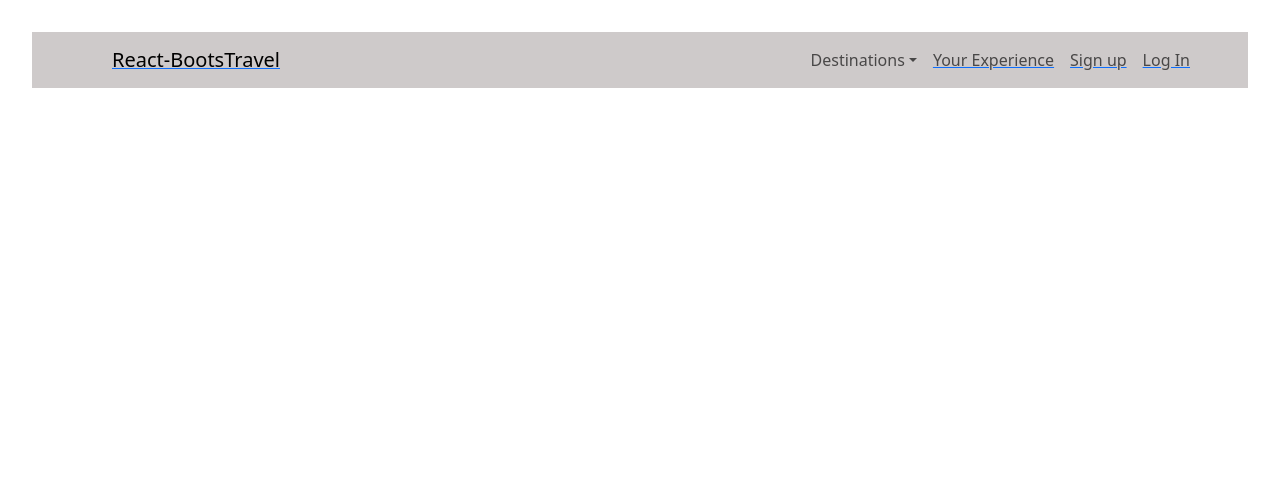
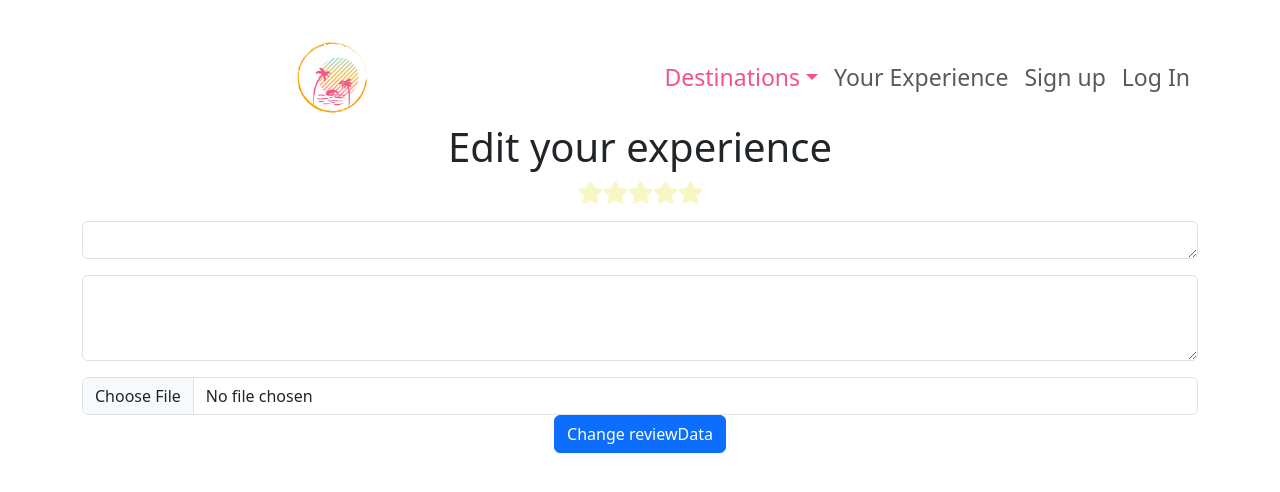
Before and after one commit to VeronicaVez/mavetravels-client, a React (Vite) app: page /reviews/edit/1 in a window 1280 px wide. Shown: the top 492 px of the page. Built offline with nearby package versions, Linux system fonts and the light colour scheme; no server answers.

Commit message:
reviews + navbar

```diff
--- a/src/Routes/AppRoutes.jsx
+++ b/src/Routes/AppRoutes.jsx
@@ -15,6 +15,7 @@ import UsersPage from "../pages/UsersPage/UsersPage"
 import ReviewsPage from "../pages/ReviewsPage/ReviewsPage"
 import NewReviewForm from "../components/NewReviewForm/NewReviewForm"
 import SpecificReviewPage from "./../pages/SpecificReviewPage/SpecificReviewPage"
+import EditReviewPage from "./../pages/EditReviewPage/EditReviewPage"
 
 const AppRoutes = () => {
 
@@ -28,6 +29,8 @@ const AppRoutes = () => {
             <Route path="/themes" element={<ThemesPage />} />
             <Route path="/reviews" element={<ReviewsPage />} />
             <Route path="/reviews/:reviewId" element={< SpecificReviewPage />} />
+            <Route path="/reviews/new-review" element={<NewReviewForm />} />
+            <Route path="/reviews/edit/:reviewId" element={<EditReviewPage/>}/>
             <Route path="/travels/:travelId" element={<TravelDetailsPage />} />
 
             <Route path="/signup" element={<SignUpPage />} />
@@ -36,12 +39,10 @@ const AppRoutes = () => {
             {/*<Route element={<PrivateRoutes/>}> */}
             <Route path="/users" element={<UsersPage />} />
             <Route path="/users/:username" element={<UserProfilePage />} />
-            <Route path="/users/edit/:username" element={<EditUserProfilePage />} />
             {/* <Route path="/admin-profile" element={<AdminProfilePage />} />
             </Route> */}
 
             <Route path="/admin-profile/create-travel" element={<NewTravelFormPage />} />
-            <Route path="reviews/new-review" element={<NewReviewForm />} />
 
             {/* <Route path="*" element={<NotFoundPage />} /> */}
 
--- /dev/null
+++ b/src/components/EditReviewForm/EditReviewForm.jsx
@@ -0,0 +1,127 @@
+import React from "react"
+import { useState, useEffect } from "react"
+import reviewsServices from "../../services/reviews.services"
+import { Link, useNavigate, useParams } from "react-router-dom"
+import { Form, Button, Row, Col } from "react-bootstrap"
+import uploadServices from "../../services/upload.services"
+
+import { FaStar } from "react-icons/fa"
+
+
+const EditReviewForm = () => {
+
+    const [reviewData, setReviewData] = useState({
+        title: "",
+        user: "",
+        travel: "",
+        source: "",
+        description: "",
+        rating: ""
+    })
+
+    const { reviewId } = useParams()
+
+    const [loadingImg, setLoadingImg] = useState(false)
+
+    useEffect(() => getReview(reviewId), [reviewId])
+
+    const navigate = useNavigate()
+
+    const getReview = (reviewId) => {
+
+        reviewsServices
+            .getReview(reviewId)
+            .then(({ data }) => setReviewData(data))
+            .catch(err => console.error(err))
+    }
+
+    const handleInputChange = (e) => {
+        const { value, name } = e.target
+        setReviewData({ ...reviewData, [name]: value })
+    }
+
+    const handleFormSubmit = (e) => {
+
+        e.preventDefault()
+
+        reviewsServices
+            .editReview(reviewId, reviewData)
+            .then(() => navigate(`/reviews/${reviewId}`))
+            .catch(err => console.log("que pasa?"))
+    }
+
+    const handleFileUpload = e => {
+
+        setLoadingImg(true)
+
+        const formData = new FormData()
+        formData.append('imageData', e.target.files[0])
+
+        uploadServices
+            .uploadimage(formData)
+            .then(res => {
+                setReviewData({ ...reviewData, source: res.data.cloudinary_url })
+                setLoadingImg(false)
+            })
+            .catch(err => {
+                console.log(err)
+                setLoadingImg(false)
+            })
+    }
+
+    const [rating, setRating] = useState(null)
+    const [hover, setHover] = useState(null)
+
+
+    return (
+        <Form onSubmit={handleFormSubmit}>
+            <Form.Group className="mb-3" controlId="form-rating">
+                {[...Array(5)].map((star, index) => {
+                const currentRating = index + 1
+                return (
+                    <label>
+                    <input
+                            type='radio'
+                            name='rating'
+                            value={currentRating}
+                            onClick={() => setRating(currentRating)}
+                            onChange={handleInputChange}
+                    />
+                        <FaStar
+                            className="star"
+                            size={25}
+                            color={currentRating <= (hover || reviewData.rating) ? "#F5DD61" : "#F6F7C4"}
+                            onMouseEnter={() => setHover(currentRating)}
+                            onMouseLeave={() => setHover(null)}
+                            />
+                        </label>
+                )
+            })}
+            </Form.Group>
+            <Form.Group className="mb-3" controlId="form-title">
+                <Form.Control
+                    as="textarea"
+                    rows={1}
+                    onChange={handleInputChange}
+                    value={reviewData.title}
+                    name="title" />
+            </Form.Group>
+            <Form.Group className="mb-3" controlId="form-description">
+                <Form.Control
+                    as="textarea"
+                    rows={3}
+                    onChange={handleInputChange}
+                    value={reviewData.description}
+                    name="description" />
+            </Form.Group>
+                <Form.Group>
+                    <Form.Control type="file" onChange={handleFileUpload} />
+                </Form.Group>
+            <Button type="submit" disabled={loadingImg}>{loadingImg ? "Loading Image..." : "Change reviewData"}</Button>
+        </Form>
+    )
+
+}
+
+
+export default EditReviewForm
--- a/src/components/LoginForm/LogInForm.jsx
+++ b/src/components/LoginForm/LogInForm.jsx
@@ -18,7 +18,7 @@ function LoginForm({ handleCloseChat }) {
     const { storeToken, authenticateUser } = useContext(AuthContext)
     const [errorMessage, setErrorMessage] = useState(undefined);
 
-    const navigate = useNavigate();
+    const navigate = useNavigate()
 
     const handleInputChange = (e) => {
         const { value, name } = e.target
--- a/src/components/NavBar/NavBar.css
+++ b/src/components/NavBar/NavBar.css
@@ -1,3 +1,17 @@
 .NavBar {
-    background-color: rgb(206, 202, 202);
+    font-size: 1.2em;
 }
+
+.NavBar a {
+    text-decoration: none;
+    color: #F4538A;
+}
+
+.NavBar a:hover {
+    text-decoration: none;
+    color: #FAA300;
+}
+
+.NavBar img{
+    width: 15%;
+}
--- a/src/components/NavBar/NavBar.jsx
+++ b/src/components/NavBar/NavBar.jsx
@@ -2,6 +2,7 @@ import React, { useContext } from 'react'
 import { Link } from "react-router-dom"
 import { Container, Nav, Navbar, NavDropdown } from 'react-bootstrap'
 import { AuthContext } from "./../../context/auth.context"
+import Logo from "./../../images/Logo.png"
 
 import TravelsPage from '../../pages/TravelsPage/TravelsPage'
 import "./NavBar.css"
@@ -12,13 +13,14 @@ function NavBar() {
 
 
   return (
+    <div className="NavBar">
 
     <Navbar expand="lg" className="NavBar">
 
       <Container>
 
         <Link to="/">
-          <Navbar.Brand className='logo'>React-BootsTravel</Navbar.Brand>
+          <img src={Logo} alt="logo"/>
         </Link>
 
         <Nav>
@@ -61,7 +63,8 @@ function NavBar() {
           }
         </Nav>
       </Container>
-    </Navbar >
+      </Navbar >
+      </div>
 
   )
 }
--- a/src/components/ReviewsCard/ReviewsCard.css
+++ b/src/components/ReviewsCard/ReviewsCard.css
@@ -10,7 +10,6 @@
 .ReviewsCard .card-body {
     flex-direction: column;
     display: flex;
-    color: #FAA300;
     padding: 10px;
 }
 
--- a/src/components/ReviewsCard/ReviewsCard.jsx
+++ b/src/components/ReviewsCard/ReviewsCard.jsx
@@ -6,7 +6,7 @@ import "./../../components/ReviewsCard/ReviewsCard.css"
 import { FaStar } from "react-icons/fa"
 
 
-function ReviewsCard({ id, user, title, description, rating, source, travel, reviews, setReviews, deleteReview}) {
+function ReviewsCard({ _id, user, title, description, rating, source, travel, reviews, setReviews, deleteReview}) {
 
   const [displayRating, setDisplayRating] = useState(rating);
 
@@ -20,7 +20,7 @@ function ReviewsCard({ id, user, title, description, rating, source, travel, rev
     <article className="ReviewsCard">
     <Card>
       <Card.Img src={source} />
-      <CloseButton className="btn-close" onClick={() => { deleteReview(id) }} />
+      <CloseButton className="btn-close" onClick={() => { deleteReview(_id) }} />
         <Card.Body>
           <Card.Text>
              {[...Array(rating)].map((star, index) => {
@@ -38,7 +38,7 @@ function ReviewsCard({ id, user, title, description, rating, source, travel, rev
                 )
             })}
           </Card.Text>
-        <Link className="LinkStyle" to={`/reviews/${id}`}><Card.Title>{title}</Card.Title></Link>
+        <Link className="LinkStyle" to={`/reviews/${_id}`}><Card.Title>{title}</Card.Title></Link>
           <Card.Subtitle>{user} - {travel}</Card.Subtitle>
             <Card.Text>
             {description}
--- /dev/null
+++ b/src/pages/EditReviewPage/EditReviewPage.jsx
@@ -0,0 +1,19 @@
+import React from "react"
+import { Container, Row, Col } from "react-bootstrap"
+import EditReviewForm from "./../../components/EditReviewForm/EditReviewForm"
+
+const EditReviewPage = () => {
+
+        return (
+        <Container className="EditReviewPage">
+            <h1>Edit your experience</h1>
+            <Row>
+                <Col>
+                <EditReviewForm/>
+                </Col>
+            </Row>
+        </Container>
+    )
+}
+
+export default EditReviewPage
--- a/src/pages/SpecificReviewPage/SpecificReviewPage.jsx
+++ b/src/pages/SpecificReviewPage/SpecificReviewPage.jsx
@@ -1,12 +1,11 @@
 import React, { useState, useEffect } from "react"
-import { useParams } from "react-router-dom"
+import { useParams, Link } from "react-router-dom"
+import { Container, Card, Row, Col, Button } from "react-bootstrap"
 
-import { Container, Card, Row, Col } from "react-bootstrap"
-
-import ReviewsServices from "../../services/reviews.services"
+import reviewsServices from "../../services/reviews.services"
 
 
-const SpecificReviewPage = () => {
+const SpecificReviewPage = ({ _id}) => {
 
     const [review, setReview] = useState({})
 
@@ -17,7 +16,7 @@ const SpecificReviewPage = () => {
         }, [reviewId])
 
     const getReview = () => {
-        ReviewsServices
+        reviewsServices
             .getReview(reviewId)
             .then(({ data }) => setReview(data))
             .catch(err => console.error(err))
@@ -32,6 +31,7 @@ const SpecificReviewPage = () => {
                     <Card>
                         <img src={review.source} alt="user-photos"/>
                         <Card.Body>Description: {review.description} </Card.Body>
+                        <Link className="LinkStyle" to={`/reviews/edit/${reviewId}`}><Button>Edit your experience</Button></Link>
                     </Card>
                 </Col>
             </Row>
--- a/src/services/reviews.services.js
+++ b/src/services/reviews.services.js
@@ -16,8 +16,12 @@ class ReviewsServices {
         return this.axiosApi.get(`/api/reviews/${reviewId}`)
     }
 
+    editReview(reviewId, updatedReview) {
+        return this.axiosApi.put(`/api/reviews/edit/${reviewId}`, updatedReview)
+    }
+
     deleteReview(reviewId) {
-        return this.axiosApi.delete(`/reviews/${reviewId}`)
+        return this.axiosApi.delete(`/api/reviews/${reviewId}`)
     }
 
 }
```
Also changed, not shown: src/components/ReviewsList/ReviewsList.jsx (+6 -6 lines), src/images/Logo.png (added).
